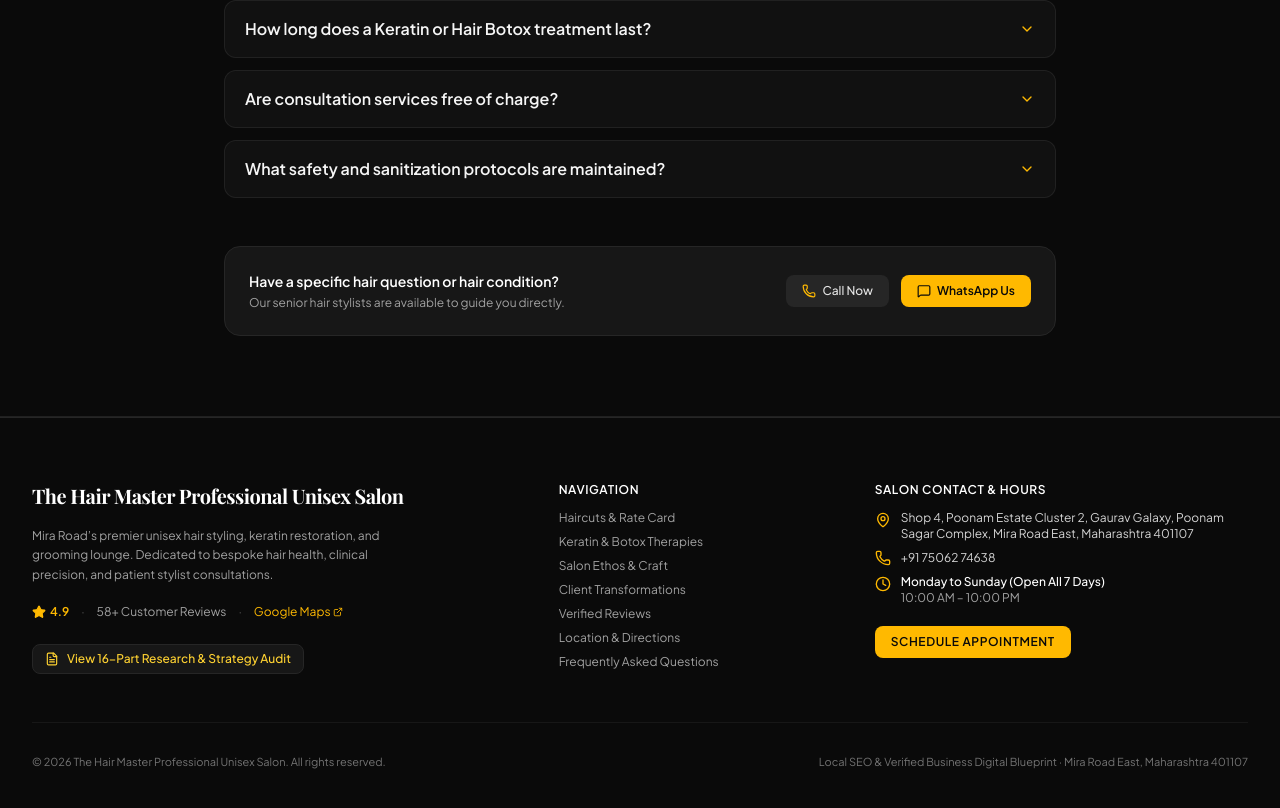
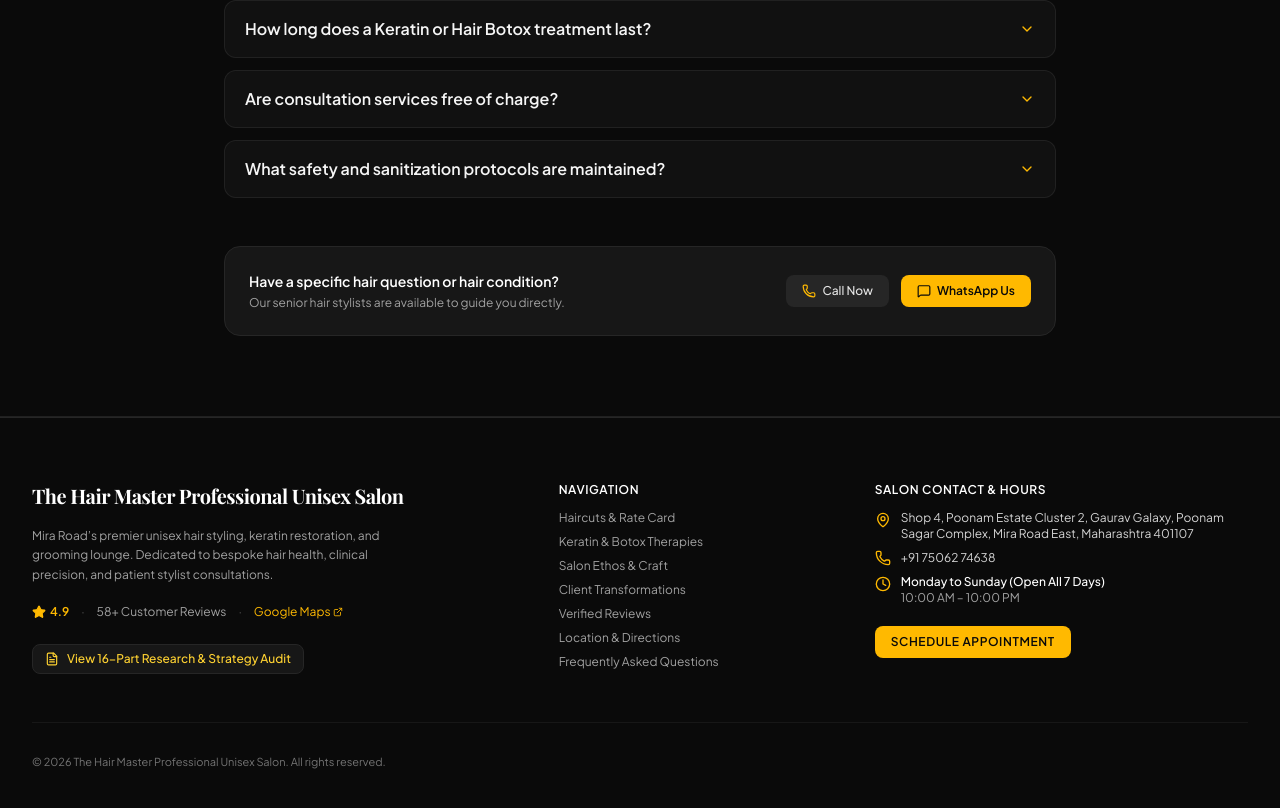
Before and after one commit to aarthak21-beep/hair-master, a React (Vite) app: page / in a window 1280 px wide. Shown: the part 8052-8860 px from the top of the page. Built offline with nearby package versions, Linux system fonts and the light colour scheme; a web font is replaced by a local one.

Commit message:
Remove SEO blueprint label from footer

```diff
--- a/src/components/Footer.tsx
+++ b/src/components/Footer.tsx
@@ -143,9 +143,6 @@ export const Footer: React.FC<FooterProps> = ({ onOpenDossier, onOpenBooking })
         {/* Bottom Bar */}
         <div className="pt-8 border-t border-neutral-900 flex flex-col sm:flex-row items-center justify-between gap-4 text-neutral-500 text-[11px]">
           <p>© {new Date().getFullYear()} The Hair Master Professional Unisex Salon. All rights reserved.</p>
-          <p>
-            Local SEO &amp; Verified Business Digital Blueprint · Mira Road East, Maharashtra 401107
-          </p>
         </div>
 
       </div>
```
